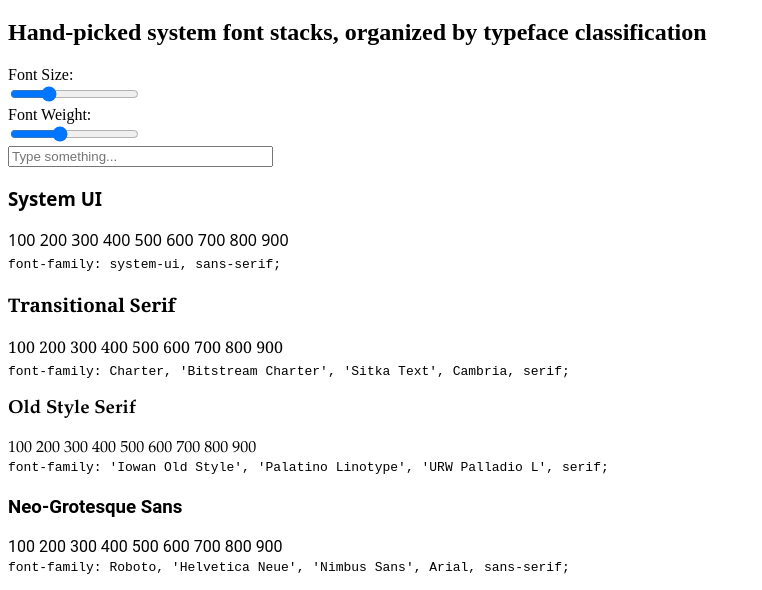
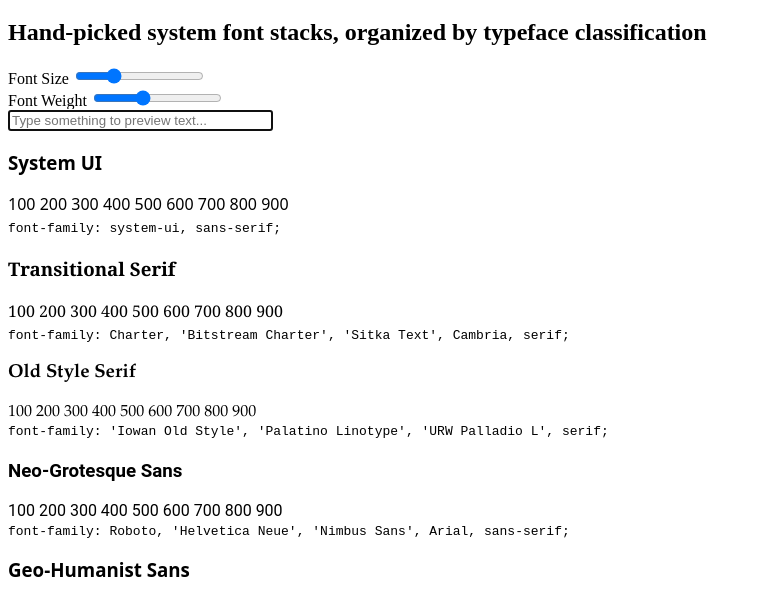
Before and after one commit to system-fonts/modern-font-stacks, a website: page src/index.html in a window 1280 px wide. Shown: the part 201-791 px from the top of the page, without its empty margins (0-762 px from the left). Drawn offline with Linux system fonts and the light colour scheme.

Commit message:
Updated Font UI styles

```diff
--- a/src/_styles.css
+++ b/src/_styles.css
@@ -15,12 +15,10 @@ body {
 header {
   width: 100%;
   margin: 0;
-  padding: 2rem;
+  padding: 2rem 1rem;
   background: #fff;
   border-bottom: 1px solid #ddd;
   font-family: 'Avenir Next', 'Avenir Next LT Pro', Montserrat, Corbel, 'Noto Sans', sans-serif;
-  font-family: Charter, 'Bitstream Charter', 'Sitka Text', Cambria, serif;
-
 }
 
 header > div {
@@ -35,7 +33,8 @@ header svg {
 }
 
 header h1 {
-  font-size: 2.5rem;
+  font-family: Charter, 'Bitstream Charter', 'Sitka Text', Cambria, serif;
+  font-size: 2.25rem;
   line-height: 1.1;
   text-align: center;
   margin: 0.5rem 1rem 1rem;
@@ -47,7 +46,7 @@ header h2 {
   line-height: 1.3;
   text-align: center;
   margin: 0.5rem;
-  font-weight: 600;
+  font-weight: 400;
 }
 
 header p {
@@ -56,6 +55,7 @@ header p {
 }
 
 .font-ui {
+  position: sticky;
   top: 0;
   display: flex;
   flex-direction: row;
@@ -77,21 +77,81 @@ header p {
 
 .font-ui-container {
   display: flex;
+  flex-wrap: wrap;
   justify-content: space-between;
-  align-items: center;
+  align-items: start;
   width: 100%;
-  max-width: 82rem;
+  max-width: 64rem;
   margin: 0 auto;
-  padding: 1rem;
-  gap: 1rem;
+  padding: 0 1rem;
+  gap: 0 1rem;
 }
 
 .font-ui-container > div {
   flex: 1 auto;
+  max-width: calc(50% - 0.5rem);
+  padding: 0.75rem 0;
 }
 
-.font-ui-container input {
+.font-ui-container div label {
+  display: block;
+  font-size: 0.75rem;
+  text-transform: uppercase;
+  letter-spacing: 1px;
+  padding-bottom: 0.5rem;
+  opacity: 0.6;
+  font-weight: 600;
+}
+
+.font-ui-container div input {
   width: 100%;
+  appearance: none;
+  background: #404040;
+  height: 3px;
+  cursor: grab;
+}
+
+.font-ui-container div input:active {
+  cursor: grabbing;
+}
+
+.font-ui-container div input::-webkit-slider-thumb {
+  appearance: none;
+  width: .25rem;
+  height: 1.25rem;
+  background: #fff;
+  border-radius: 1rem;
+  border: none;
+}
+
+.font-ui-container div input::-moz-range-thumb {
+  width: .25rem;
+  height: 1.25rem;
+  background: #fff;
+  border-radius: 1rem;
+  border: none;
+}
+
+#preview-text {
+  flex: 1 auto;
+  appearance: none;
+  border-radius: 3px;
+  border: none;
+  background: transparent;
+  color: #fff;
+  padding: 0.5rem 0 1rem;
+  outline: none;
+}
+
+#preview-text::-webkit-search-cancel-button {
+  -webkit-appearance: none;
+  display: inline-block;
+  width: 12px;
+  height: 12px;
+  margin-left: 10px;
+  background:
+    linear-gradient(45deg, rgba(0,0,0,0) 0%,rgba(0,0,0,0) 43%,#ccc 45%,#ccc 55%,rgba(0,0,0,0) 57%,rgba(0,0,0,0) 100%),
+    linear-gradient(135deg, transparent 0%,transparent 43%,#ccc 45%,#ccc 55%,transparent 57%,transparent 100%);
 }
 
 main {
@@ -219,10 +279,17 @@ section {
   text-decoration: none;
 }
 
-@media (min-width: 26rem) {
+@media (min-width: 42rem) {
 
   .font-ui {
-    position: sticky;
+    min-height: 4.5rem
+  }
+
+  #preview-text {
+    padding: 0.75rem;
+    margin-left: 1rem;
+    align-self: center;
+    border: 2px solid #404040;
   }
 
   main {
--- a/src/index.html
+++ b/src/index.html
@@ -26,9 +26,15 @@
 
   <div class="font-ui">
     <div class="font-ui-container">
-      <div>Font Size:<br><input type="range" min="1.25" max="4" step=".25" value="2" oninput="changeSize(this.value)" onchange="changeSize(this.value)"></div>
-      <div>Font Weight:<br><input type="range" min="100" max="900" step="100" value="400" oninput="changeWeight(this.value)" onchange="changeWeight(this.value)"></div>
-      <div><input id="preview-text" type="search" size="30" oninput="updateText(this.value)" onchange="updateText(this.value)" placeholder="Type something..."></div>
+      <div>
+        <label for="font-size">Font Size</label>
+        <input id="font-size" name="font-size" type="range" min="1.25" max="4" step=".25" value="2" oninput="changeSize(this.value)" onchange="changeSize(this.value)">
+      </div>
+      <div>
+        <label for="font-weight">Font Weight</label>
+        <input id="font-weight" name="font-weight" type="range" min="100" max="900" step="100" value="400" oninput="changeWeight(this.value)" onchange="changeWeight(this.value)">
+      </div>
+      <input id="preview-text" type="search" size="30" oninput="updateText(this.value)" onchange="updateText(this.value)" placeholder="Type something to preview text..." autofocus>
     </div>
   </div>
 
```
